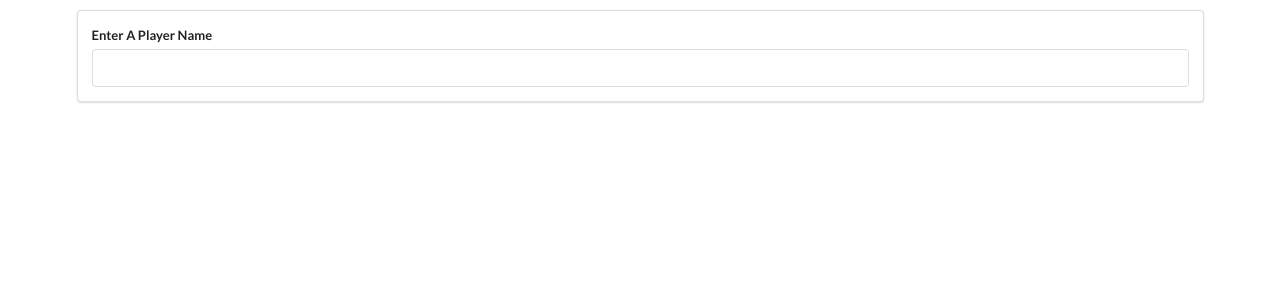
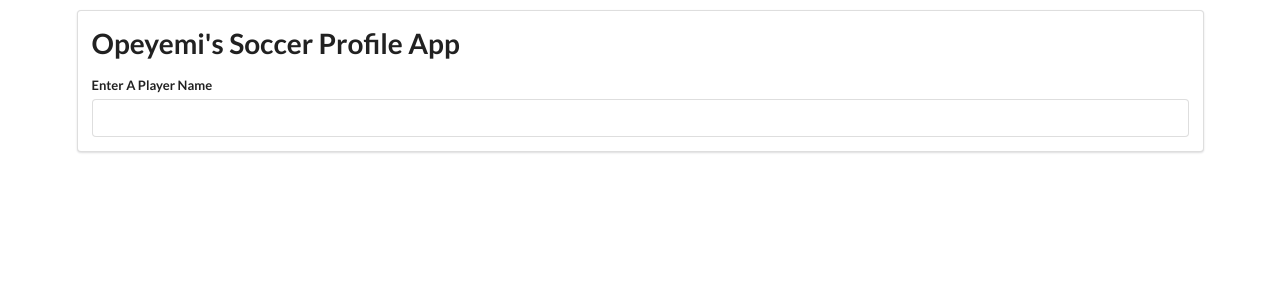
Before and after one commit to resourcefulmind/study-notes, a React (Create React App) app in the folder learning-react-js/soccer-profile/: page / in a window 1280 px wide. Shown: the top 300 px of the page. Built offline with nearby package versions, Linux system fonts and the light colour scheme.

Commit message:
chore: add form and event handlers

```diff
--- a/learning-react-js/soccer-profile/package.json
+++ b/learning-react-js/soccer-profile/package.json
@@ -3,6 +3,7 @@
   "version": "0.1.0",
   "private": true,
   "dependencies": {
+    "axios": "^0.27.2",
     "cra-template": "1.1.3",
     "react": "^17.0.2",
     "react-dom": "^17.0.2",
--- a/learning-react-js/soccer-profile/src/components/SearchBar.js
+++ b/learning-react-js/soccer-profile/src/components/SearchBar.js
@@ -12,6 +12,7 @@ class SearchBar extends React.Component {
     render() {
         return (
             <div className="ui segment">
+                <h1>Opeyemi's Soccer Profile App</h1>
                 <form onSubmit={this.onFormSubmit} className='ui form'>
                     <div className="field">
                         <label>Enter A Player Name</label>
```
Also changed, not shown: 1 other file (tests, documents, lock files or other folders).
